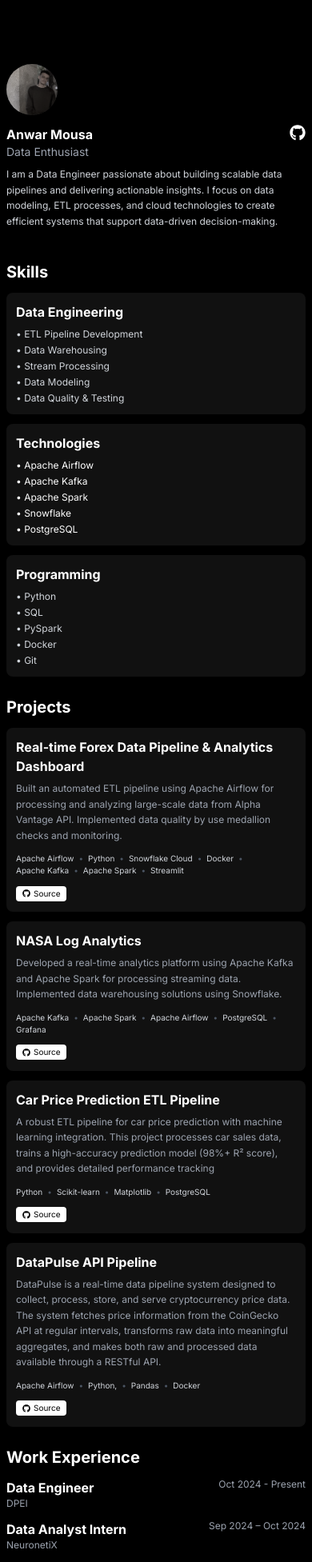
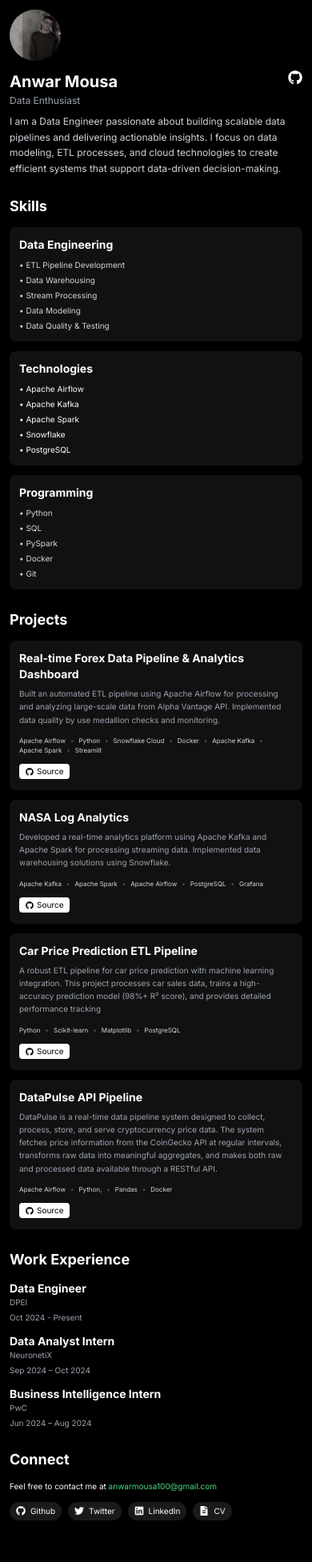
Before and after one commit to Anwaribra/anwaribra.github.io, a Next.js app: page / in a window 390 px wide. Shown: the top 1953 px of the page at 80% size. Built offline with nearby package versions, Linux system fonts and the light colour scheme.

Commit message:
Improve mobile responsiveness

```diff
--- a/app/page.tsx
+++ b/app/page.tsx
@@ -5,10 +5,10 @@ import { FaGithub, FaTwitter, FaLinkedin, FaFileAlt } from 'react-icons/fa'
 
 export default function Home() {
   return (
-    <main className="min-h-screen p-2 md:p-15 max-w-3xl mx-auto pt-20">
+    <main className="min-h-screen p-3 md:p-6 max-w-3xl mx-auto">
       {/* Hero Section */}
-      <section className="flex flex-col md:flex-row items-start gap-3 mb-10">
-        <div className="relative w-16 h-16 rounded-full overflow-hidden bg-dark-secondary">
+      <section className="flex flex-col md:flex-row items-start gap-3 mb-6">
+        <div className="relative w-16 h-16 md:w-20 md:h-20 rounded-full overflow-hidden bg-dark-secondary">
           <Image
             src="/assets/icons/profile/avatar.jpg"
             alt="Anwar Mousa"
@@ -17,22 +17,22 @@ export default function Home() {
             priority
           />
         </div>
-        <div className="flex-1">
+        <div className="flex-1 w-full">
           <div className="flex items-start justify-between">
             <div>
-              <h1 className="text-1xl font-bold mb-0.2">Anwar Mousa</h1>
-              <p className="text-sm text-gray-400">Data Enthusiast</p>
+              <h1 className="text-xl md:text-2xl font-bold mb-0.5">Anwar Mousa</h1>
+              <p className="text-xs md:text-sm text-gray-400">Data Enthusiast</p>
             </div>
             <Link
               href="https://github.com/Anwaribra"
               target="_blank"
               rel="noopener noreferrer"
-              className="text-xl text-white hover:text-accent-green transition-colors duration-200"
+              className="text-lg md:text-xl text-white hover:text-accent-green transition-colors duration-200"
             >
               <FaGithub />
             </Link>
           </div>
-          <p className="mt-2 text-gray-300 text-xs leading-relaxed">
+          <p className="mt-2 text-xs md:text-sm text-gray-300 leading-relaxed">
             I am a Data Engineer passionate about building scalable data pipelines and delivering actionable insights.
             I focus on data modeling, ETL processes, and cloud technologies to create efficient systems that support data-driven decision-making.
           </p>
@@ -41,11 +41,11 @@ export default function Home() {
 
       {/* Skills Section */}
       <section className="mb-6">
-        <h2 className="text-xl font-bold mb-3">Skills</h2>
-        <div className="grid grid-cols-1 md:grid-cols-3 gap-3">
+        <h2 className="text-lg md:text-xl font-bold mb-3">Skills</h2>
+        <div className="grid grid-cols-1 sm:grid-cols-2 md:grid-cols-3 gap-3">
           <div className="bg-[#111111] rounded-lg p-3">
-            <h3 className="text-base font-bold mb-2 text-accent-white">Data Engineering</h3>
-            <ul className="space-y-1 text-gray-300 text-xs">
+            <h3 className="text-sm md:text-base font-bold mb-2 text-accent-white">Data Engineering</h3>
+            <ul className="space-y-1 text-[10px] md:text-xs text-gray-300">
               <li>• ETL Pipeline Development</li>
               <li>• Data Warehousing</li>
               <li>• Stream Processing</li>
@@ -54,8 +54,8 @@ export default function Home() {
             </ul>
           </div>
           <div className="bg-[#111111] rounded-lg p-3">
-            <h3 className="text-base font-bold mb-2 text-accent-white">Technologies</h3>
-            <ul className="space-y-1 text-white-300 text-xs">
+            <h3 className="text-sm md:text-base font-bold mb-2 text-accent-white">Technologies</h3>
+            <ul className="space-y-1 text-[10px] md:text-xs text-white-300">
               <li>• Apache Airflow</li>
               <li>• Apache Kafka</li>
               <li>• Apache Spark</li>
@@ -64,8 +64,8 @@ export default function Home() {
             </ul>
           </div>
           <div className="bg-[#111111] rounded-lg p-3">
-            <h3 className="text-base font-bold mb-2 text-accent-white">Programming</h3>
-            <ul className="space-y-1 text-gray-300 text-xs">
+            <h3 className="text-sm md:text-base font-bold mb-2 text-accent-white">Programming</h3>
+            <ul className="space-y-1 text-[10px] md:text-xs text-gray-300">
               <li>• Python</li>
               <li>• SQL</li>
               <li>• PySpark</li>
@@ -78,21 +78,21 @@ export default function Home() {
 
       {/* Selected Projects */}
       <section className="mb-6">
-        <h2 className="text-xl font-bold mb-3">Projects</h2>
-        <div className="grid grid-cols-1 md:grid-cols-2 gap-3">
+        <h2 className="text-lg md:text-xl font-bold mb-3">Projects</h2>
+        <div className="grid grid-cols-1 sm:grid-cols-2 gap-3">
           {projects.map((project, index) => (
             <div key={index} className="bg-[#111111] rounded-lg p-3 hover:bg-[#1a1a1a] transition-colors duration-200">
-              <h3 className="text-base font-bold mb-1.5">{project.title}</h3>
-              <p className="text-gray-400 mb-3 text-xs leading-relaxed min-h-[50px]">
+              <h3 className="text-sm md:text-base font-bold mb-1.5">{project.title}</h3>
+              <p className="text-[10px] md:text-xs text-gray-400 mb-3 leading-relaxed min-h-[40px] md:min-h-[50px]">
                 {project.description}
               </p>
               <div className="mt-auto">
                 <div className="flex flex-wrap items-center gap-x-1.5 mb-2">
                   {project.technologies.map((tech, i) => (
                     <React.Fragment key={i}>
-                      <span className="text-[10px] text-gray-300">{tech}</span>
+                      <span className="text-[8px] md:text-[10px] text-gray-300">{tech}</span>
                       {i < project.technologies.length - 1 && (
-                        <span className="text-gray-600 text-[10px]">•</span>
+                        <span className="text-gray-600 text-[8px] md:text-[10px]">•</span>
                       )}
                     </React.Fragment>
                   ))}
@@ -114,15 +114,15 @@ export default function Home() {
 
       {/* Work Experience */}
       <section className="mb-6">
-        <h2 className="text-xl font-bold mb-3">Work Experience</h2>
+        <h2 className="text-lg md:text-xl font-bold mb-3">Work Experience</h2>
         <div className="space-y-3">
           {experiences.map((exp, index) => (
-            <div key={index} className="flex justify-between items-start">
+            <div key={index} className="flex flex-col sm:flex-row sm:justify-between sm:items-start gap-1 sm:gap-0">
               <div>
-                <h3 className="text-base font-bold">{exp.role}</h3>
-                <p className="text-gray-400 text-xs">{exp.company}</p>
+                <h3 className="text-sm md:text-base font-bold">{exp.role}</h3>
+                <p className="text-[10px] md:text-xs text-gray-400">{exp.company}</p>
               </div>
-              <p className="text-gray-400 text-xs">{exp.period}</p>
+              <p className="text-[10px] md:text-xs text-gray-400">{exp.period}</p>
             </div>
           ))}
         </div>
@@ -130,8 +130,8 @@ export default function Home() {
 
       {/* Connect Section */}
       <section className="mb-10 pb-10">
-        <h2 className="text-xl font-bold mb-3">Connect</h2>
-        <p className="mb-3 text-xs">
+        <h2 className="text-lg md:text-xl font-bold mb-3">Connect</h2>
+        <p className="mb-3 text-[10px] md:text-xs">
           Feel free to contact me at{' '}
           <a href="mailto:anwarmousa100@gmail.com" className="text-accent-green">
             anwarmousa100@gmail.com
@@ -140,38 +140,38 @@ export default function Home() {
         <div className="flex flex-wrap gap-2">
           <Link
             href="https://github.com/Anwaribra"
-            className="inline-flex items-center px-3 py-1 rounded-full bg-[#1a1a1a] text-white text-[10px] hover:bg-[#252525] transition-colors duration-200"
+            className="inline-flex items-center px-2 py-1 rounded-full bg-[#1a1a1a] text-white text-[10px] hover:bg-[#252525] transition-colors duration-200"
             target="_blank"
             rel="noopener noreferrer"
           >
-            <FaGithub className="mr-1.5" />
+            <FaGithub className="mr-1.5 text-xs md:text-sm" />
             Github
           </Link>
           <Link
             href="https://x.com/_anwarrrrr"
-            className="inline-flex items-center px-3 py-1 rounded-full bg-[#1a1a1a] text-white text-[10px] hover:bg-[#252525] transition-colors duration-200"
+            className="inline-flex items-center px-2 py-1 rounded-full bg-[#1a1a1a] text-white text-[10px] hover:bg-[#252525] transition-colors duration-200"
             target="_blank"
             rel="noopener noreferrer"
           >
-            <FaTwitter className="mr-1.5" />
+            <FaTwitter className="mr-1.5 text-xs md:text-sm" />
             Twitter
           </Link>
           <Link
             href="https://www.linkedin.com/in/anwar-mousa/"
-            className="inline-flex items-center px-3 py-1 rounded-full bg-[#1a1a1a] text-white text-[10px] hover:bg-[#252525] transition-colors duration-200"
+            className="inline-flex items-center px-2 py-1 rounded-full bg-[#1a1a1a] text-white text-[10px] hover:bg-[#252525] transition-colors duration-200"
             target="_blank"
             rel="noopener noreferrer"
           >
-            <FaLinkedin className="mr-1.5" />
+            <FaLinkedin className="mr-1.5 text-xs md:text-sm" />
             LinkedIn
           </Link>
           <Link
             href="/assets/docs/CV.pdf"
-            className="inline-flex items-center px-3 py-1 rounded-full bg-[#1a1a1a] text-white text-[10px] hover:bg-[#252525] transition-colors duration-200"
+            className="inline-flex items-center px-2 py-1 rounded-full bg-[#1a1a1a] text-white text-[10px] hover:bg-[#252525] transition-colors duration-200"
             target="_blank"
             rel="noopener noreferrer"
           >
-            <FaFileAlt className="mr-1.5" />
+            <FaFileAlt className="mr-1.5 text-xs md:text-sm" />
             CV
           </Link>
         </div>
```
